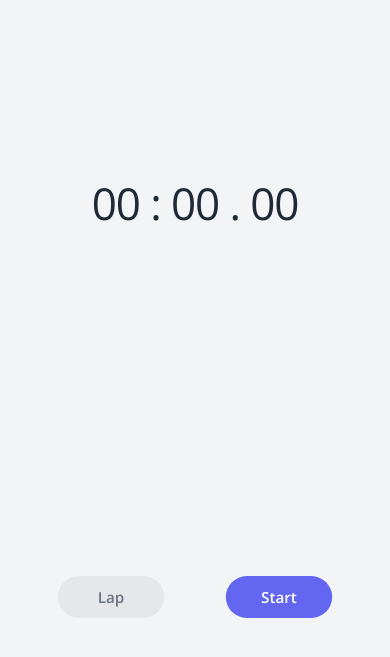
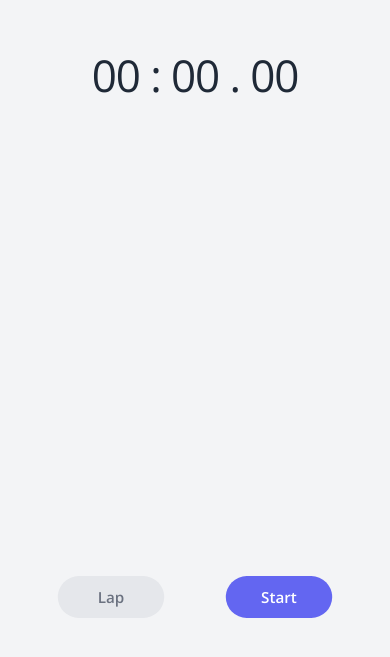
Before and after one commit to abizek/kloc, a React (Vite) app: page / in a window 390 px wide. Shown: the part 169-826 px from the top of the page. Built offline with nearby package versions, Linux system fonts and the light colour scheme.

Commit message:
update stopwatch mobile layout

```diff
--- a/src/App.tsx
+++ b/src/App.tsx
@@ -3,6 +3,7 @@ import { stopwatchMachine } from './stopwatchMachine'
 import { Button } from './components/Button'
 import { Stopwatch } from './components/Stopwatch'
 import { LapTimes } from './components/LapTimes'
+import { cn } from './utils'
 
 function App() {
   const [snapshot, send] = useMachine(stopwatchMachine)
@@ -10,7 +11,12 @@ function App() {
 
   return (
     <main className="grid min-h-svh w-full grid-rows-[auto_100px] bg-gray-100">
-      <div className="flex flex-col items-center place-self-center">
+      <div
+        className={cn(
+          'flex flex-col items-center',
+          laps.length > 0 ? 'place-self-center' : 'mt-[25svh]',
+        )}
+      >
         <Stopwatch timeInMs={elapsed} />
         {laps.length > 0 && (
           <>
```
